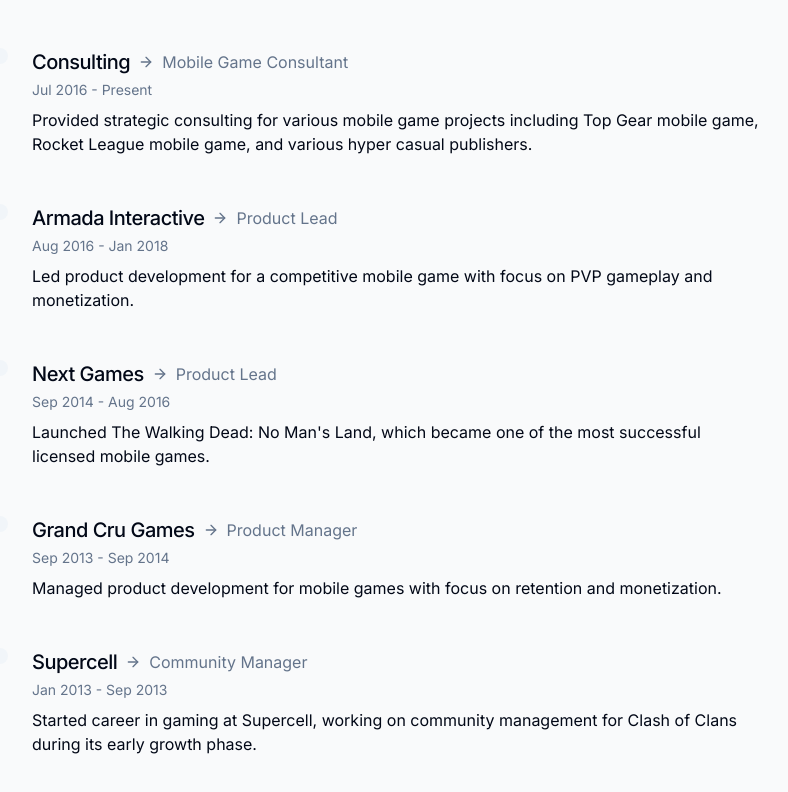
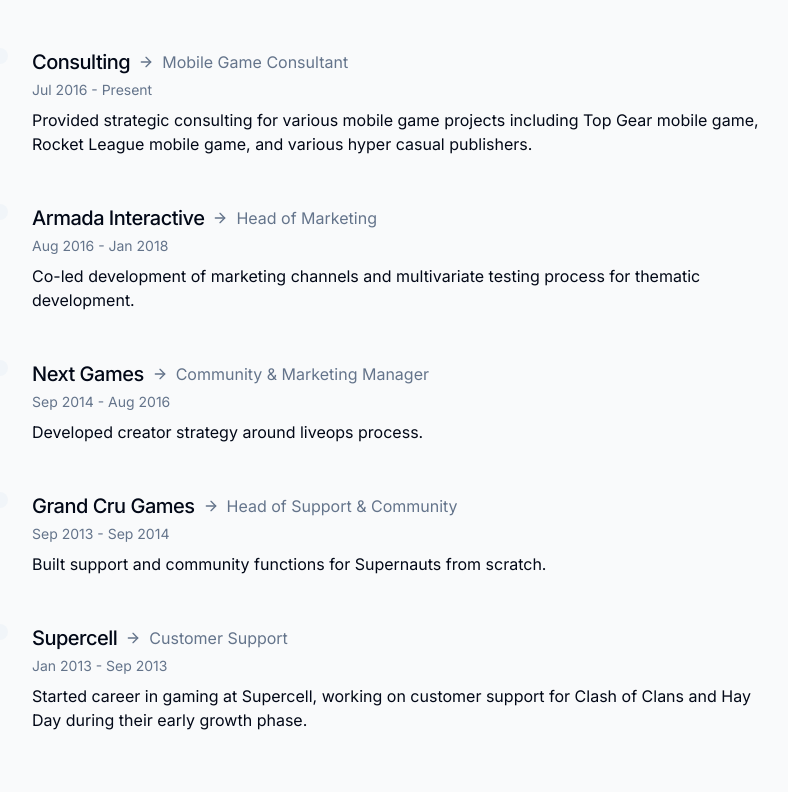
Before and after one commit to jecramer/cramer-crafted-canvas, a React (Vite) app: page / in a window 1280 px wide. Shown: the part 2514-3306 px from the top of the page, without its empty margins (257-1045 px from the left). Built offline with nearby package versions, Linux system fonts and the light colour scheme.

Commit message:
Update work experience details
Updated the details of the work experience section.

```diff
--- a/src/components/Experience.tsx
+++ b/src/components/Experience.tsx
@@ -8,7 +8,7 @@ const experiences = [{
 }, {
   company: 'Voxelpop',
   role: 'Founder & CEO',
-  period: 'Dec 2022 - Dec 2024',
+  period: 'Dec 2022 - Nov 2024',
   description: 'Founded Voxelpop based on extensive market research that revealed an underserved market segment of female players in the mobile strategy game segment. Raised angel investment from notable game investors and Business Finland.'
 }, {
   company: 'Dream Space',
@@ -27,24 +27,24 @@ const experiences = [{
   description: 'Provided strategic consulting for various mobile game projects including Top Gear mobile game, Rocket League mobile game, and various hyper casual publishers.'
 }, {
   company: 'Armada Interactive',
-  role: 'Product Lead',
+  role: 'Head of Marketing',
   period: 'Aug 2016 - Jan 2018',
-  description: 'Led product development for a competitive mobile game with focus on PVP gameplay and monetization.'
+  description: 'Co-led development of marketing channels and multivariate testing process for thematic development.'
 }, {
   company: 'Next Games',
-  role: 'Product Lead',
+  role: 'Community & Marketing Manager',
   period: 'Sep 2014 - Aug 2016',
-  description: 'Launched The Walking Dead: No Man\'s Land, which became one of the most successful licensed mobile games.'
+  description: 'Developed creator strategy around liveops process.'
 }, {
   company: 'Grand Cru Games',
-  role: 'Product Manager',
+  role: 'Head of Support & Community',
   period: 'Sep 2013 - Sep 2014',
-  description: 'Managed product development for mobile games with focus on retention and monetization.'
+  description: 'Built support and community functions for Supernauts from scratch.'
 }, {
   company: 'Supercell',
-  role: 'Community Manager',
+  role: 'Customer Support',
   period: 'Jan 2013 - Sep 2013',
-  description: 'Started career in gaming at Supercell, working on community management for Clash of Clans during its early growth phase.'
+  description: 'Started career in gaming at Supercell, working on customer support for Clash of Clans and Hay Day during their early growth phase.'
 }];
 const Experience = () => {
   return <section id="experience" className="section bg-gray-50">
```
